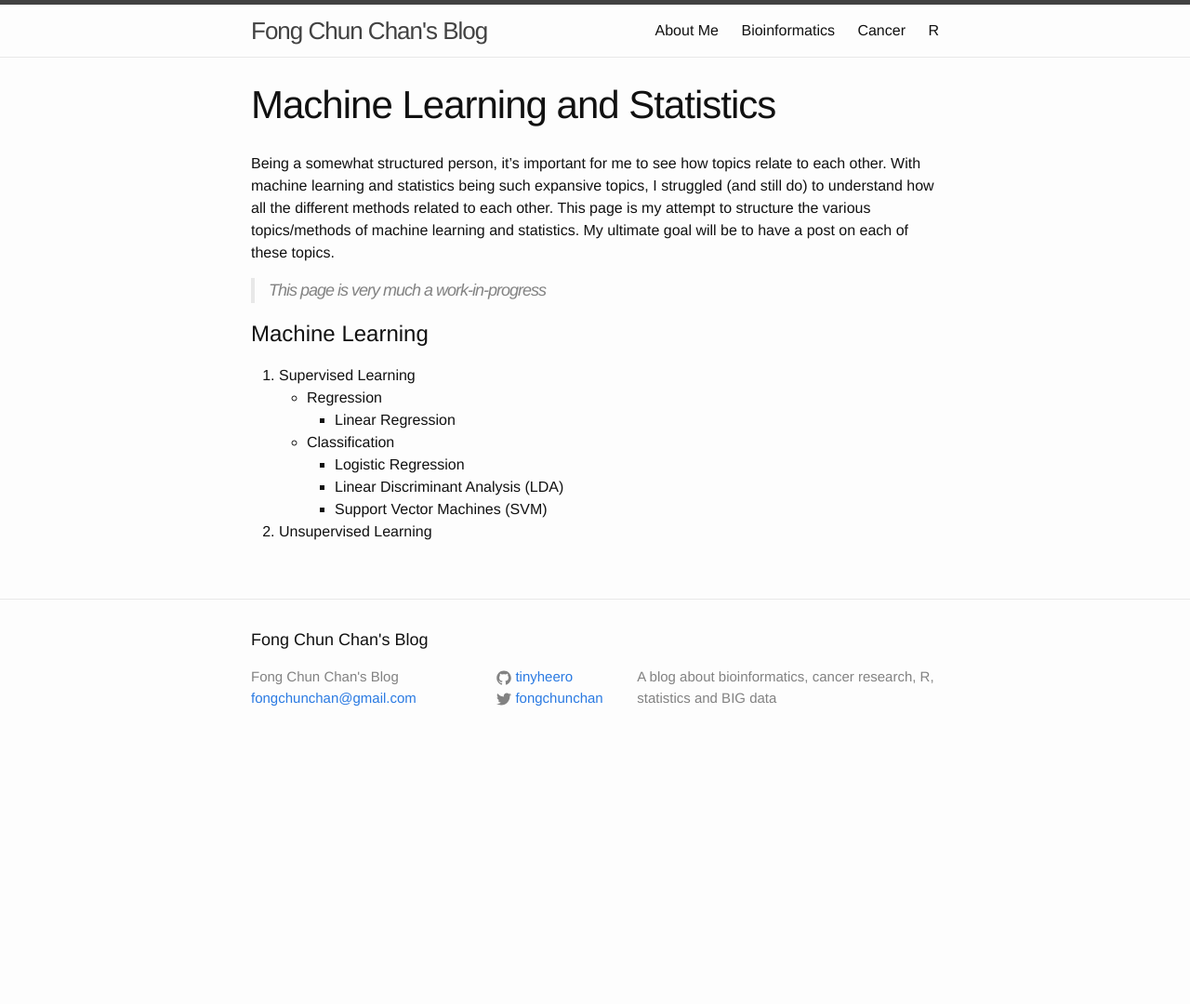
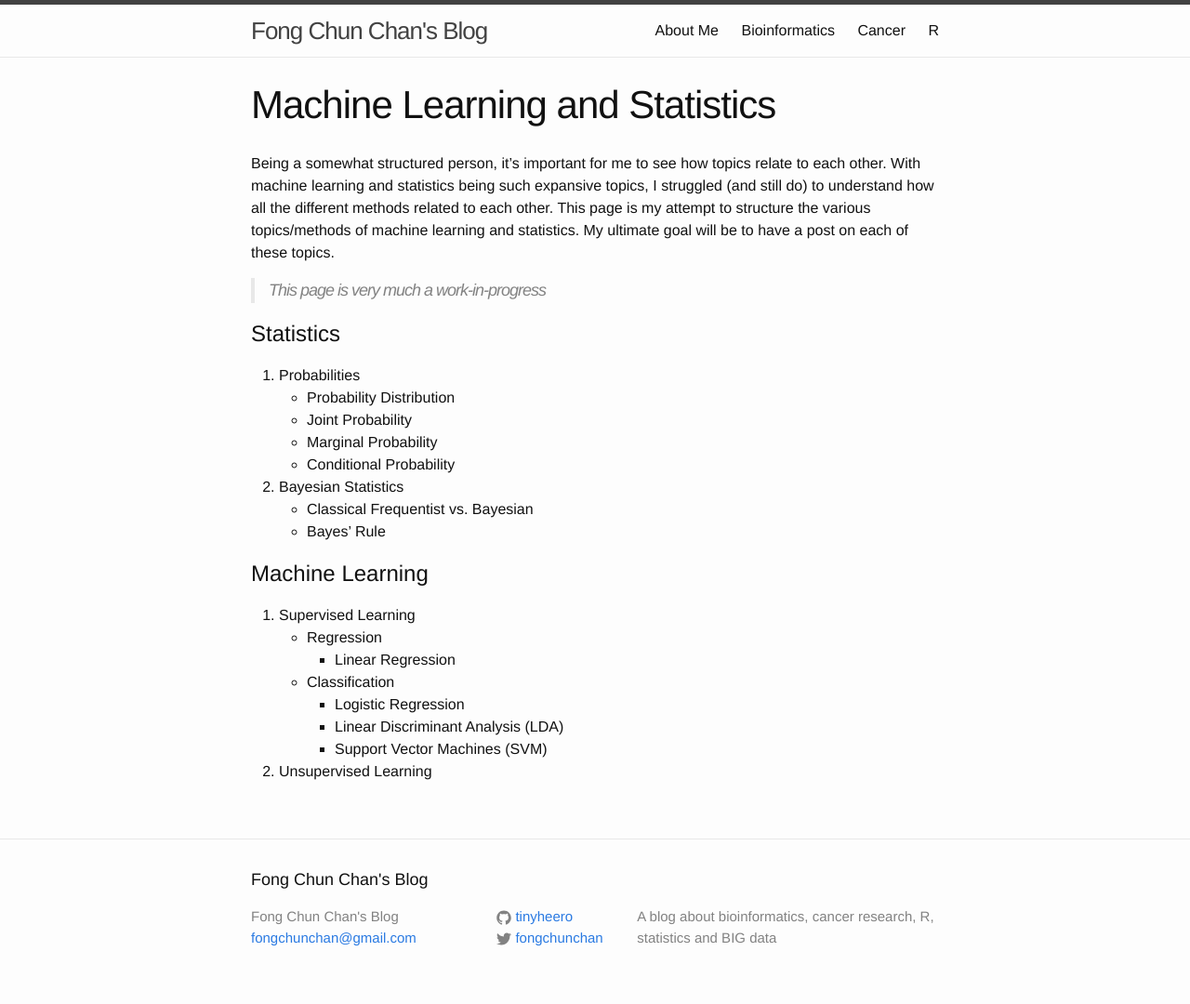
Before and after one commit to tinyheero/tinyheero.github.io, a Jekyll site: the page built from ml-and-stats-overview.md, in a window 1280 px wide. Shown: the whole page at 93% size. Built offline with Jekyll 4.4.1, drawn with Linux system fonts in a browser that asks for light colours; Markdown is read by kramdown in place of the engine named in the settings; before the commit the page ends 900 px from its top, so only the background shows below that.

Commit message:
Upadting ML-stats Overview

```diff
--- a/ml-and-stats-overview.md
+++ b/ml-and-stats-overview.md
@@ -7,6 +7,17 @@ permalink: /ml-and-stats-overview/
 Being a somewhat structured person, it's important for me to see how topics relate to each other. With machine learning and statistics being such expansive topics, I struggled (and still do) to understand how all the different methods related to each other. This page is my attempt to structure the various topics/methods of machine learning and statistics. My ultimate goal will be to have a post on each of these topics.
 
 > This page is very much a work-in-progress
+
+# Statistics
+
+1. Probabilities
+	* Probability Distribution
+	* Joint Probability
+	* Marginal Probability
+	* Conditional Probability
+1. Bayesian Statistics
+	* Classical Frequentist vs. Bayesian
+	* Bayes' Rule
 
 # Machine Learning
 
```
